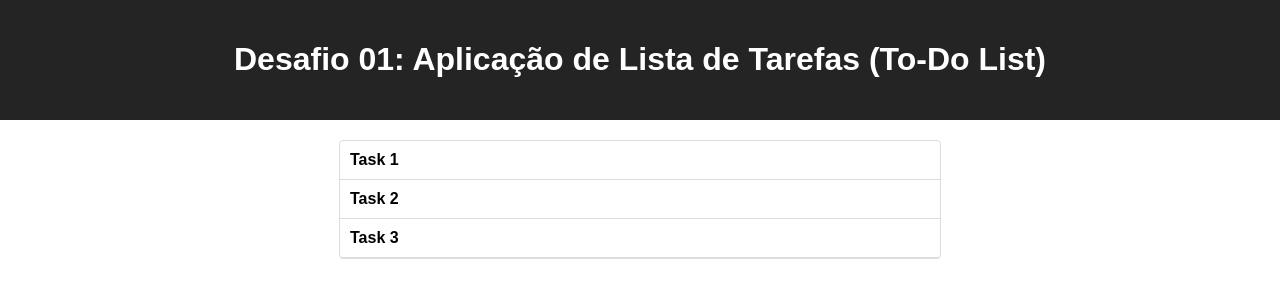
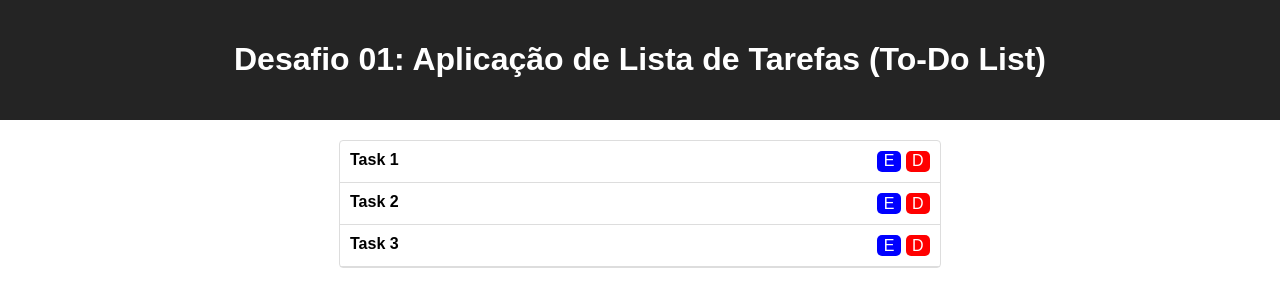
Before and after one commit to leozmartini/todo-prounion, a React (Vite) app in the folder client/: page / in a window 1280 px wide. Shown: the top 306 px of the page. Built offline with nearby package versions, Linux system fonts and the light colour scheme.

Commit message:
feat(UI): add Edit and Delete button

```diff
--- /dev/null
+++ b/client/src/components/CustomButton/CustomButton.tsx
@@ -0,0 +1,18 @@
+import React from "react";
+import { Button } from "./styles";
+
+interface CustomButtonProps {
+  onClick: () => void;
+  color?: string;
+  text?: string;
+}
+
+const CustomButton: React.FC<CustomButtonProps> = ({ onClick, color, text = "X" }) => {
+  return (
+    <Button onClick={onClick} buttonColor={color}>
+      {text}
+    </Button>
+  );
+};
+
+export default CustomButton;
--- /dev/null
+++ b/client/src/components/CustomButton/styles.ts
@@ -0,0 +1,14 @@
+import styled from "styled-components";
+
+export const Button = styled.button<{ buttonColor?: string }>`
+  background-color: ${({ buttonColor }) => buttonColor || "black"};
+  color: white;
+  border: none;
+  border-radius: 5px;
+  cursor: pointer;
+  display: flex;
+  align-items: center;
+  justify-content: center;
+  font-size: 1rem;
+  padding: 0.1rem 0.4rem;
+`;
--- a/client/src/components/TaskItem/TaskItem.tsx
+++ b/client/src/components/TaskItem/TaskItem.tsx
@@ -1,5 +1,6 @@
 import React, { useState } from "react";
-import { TaskItemDiv, Title, Description } from "./styles";
+import { TaskItemDiv, Title, Description, ButtonContainer } from "./styles";
+import CustomButton from "../CustomButton/CustomButton";
 
 interface TaskItemProps {
   title: string;
@@ -15,6 +16,10 @@ const TaskItem: React.FC<TaskItemProps> = ({ title, description }) => {
         <Title>{title}</Title>
         {isOpen && <Description>{description}</Description>}
       </div>
+      <ButtonContainer>
+        <CustomButton onClick={() => alert("Edit")} color="blue" text="E" />
+        <CustomButton onClick={() => alert("Delete")} color="red" text="D" />
+      </ButtonContainer>
     </TaskItemDiv>
   );
 };
--- a/client/src/components/TaskItem/styles.ts
+++ b/client/src/components/TaskItem/styles.ts
@@ -17,3 +17,8 @@ export const Description = styled.div`
   margin-top: 5px;
   padding-left: 10px;
 `;
+
+export const ButtonContainer = styled.div`
+  display: flex;
+  gap: 0.3rem;
+`;
```
